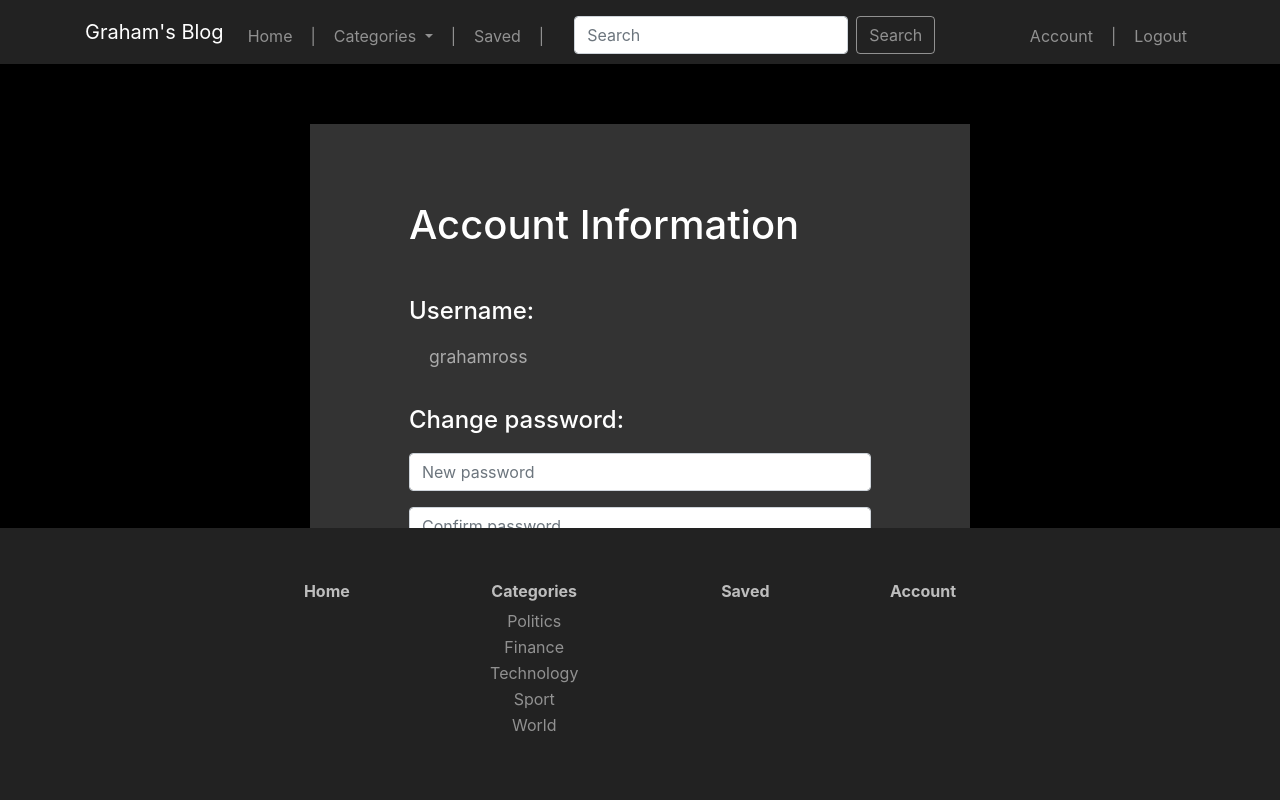
After one commit to grahamross12/blog_website, a Flask app: page /account in a window 1280 px wide. The commit adds this page. Run offline with Flask 2, Linux system fonts and the light colour scheme; a user stored in the database is signed in; data comes from the database, SQL or seed files in the repository; both versions use the stored data as it was after the commit.

Commit message:
Save feature working and fleshed out a lot of the site

```diff
--- a/app.py
+++ b/app.py
@@ -9,8 +9,10 @@ from newsapi import NewsApiClient
 from helpers import login_required
 
 # Initialise NewsAPI
-newsapi = NewsApiClient(api_key='f29c5ca7a2d544889ceaf1396eb0cc75')
+#newsapi = NewsApiClient(api_key='f29c5ca7a2d544889ceaf1396eb0cc75')
+newsapi = NewsApiClient(api_key='8f33ed5353f442099a01fd7a3e63ae96')
 
+domains = 'bbc.co.uk,theguardian.com,telegraph.co.uk,independent.co.uk'
 
 # Configure application
 app = Flask(__name__)
@@ -36,39 +38,29 @@ def after_request(response):
 @app.route("/", methods=['GET'])
 def index():
 
+    # Obtain a list of all the user's saved articles
+    # If user is not logged in, return None
+    if 'user_id' not in session:
+        saved_titles = None
+    else:
+        saved_titles = find_saved_titles(session['user_id'])
+
     categories = ['Politics', 'Finance', 'Technology', 'Sport', 'World']
+    top_headlines = find_headlines()
+    if top_headlines == None:
+        return
 
-    try:
+    article_dicts = []
+    for category in categories:
+        articles = find_articles(category, page_size=3)
 
-        top_headlines = newsapi.get_top_headlines(language='en', country='gb', page_size=3)
-        article_dicts = []
-        for category in categories:
-            articles = newsapi.get_everything(language='en',
-                                           q=category,
-                                           domains = 'bbc.co.uk',
-                                           sort_by='publishedAt',
-                                           page_size=3,
-                                           page=1)
-            article_dict = {'category': category, 'articles': articles['articles']}
-            article_dicts.append(article_dict)
+        if articles == None:
+            return
 
-    except Exception as e:
-            print(e)
-            top_headlines = {'articles': [
-                                        {'title': 'Error', 'description': 'Error', 'urlToImage': 'None'},
-                                        {'title': 'Error', 'description': 'Error', 'urlToImage': 'None'},
-                                        {'title': 'Error', 'description': 'Error', 'urlToImage': 'None'},
-                                        ]}
-            article_dicts = []
-            for category in categories:
-                articles = [{'title': 'Error', 'description': 'Error', 'urlToImage': 'None'},
-                            {'title': 'Error', 'description': 'Error', 'urlToImage': 'None'},
-                            {'title': 'Error', 'description': 'Error', 'urlToImage': 'None'}]
-                article_dict = {'category': category, 'articles': articles}
-                article_dicts.append(article_dict)
+        article_dict = {'category': category, 'articles': articles}
+        article_dicts.append(article_dict)
 
-            flash("Could not load news from NewsAPI")
-    return render_template('index.html', headlines=top_headlines, all_articles=article_dicts)
+    return render_template('index.html', headlines=top_headlines, all_articles=article_dicts, saved_titles=saved_titles)
 
 
 @app.route("/saving", methods=['POST'])
@@ -85,6 +77,7 @@ def saving():
             url = request.form['url']
             image_url = request.form['image_url']
             description = request.form['description']
+            print(description)
             c.execute("INSERT INTO articles (title, url, image_url, description) VALUES (:title, :url, :image_url, :description)",
                      {'title': title, 'url': url, 'image_url': image_url, 'description': description})
 
@@ -107,139 +100,111 @@ def saving():
 @login_required
 def saved():
     """List a user's saved articles from the user_articles table"""
-    conn = sqlite3.connect(db)
-    c = conn.cursor()
-    with conn:
-        # Find the articles that the user has saved
-        c.execute("""SELECT * FROM articles WHERE id IN (
-                     SELECT article_id FROM user_articles WHERE user_id = :user_id)""",
-                     {'user_id': session['user_id']})
-        rows = c.fetchall()
-        if len(rows) == 0:
-            return render_template('empty.html', title='Saved Articles', message="You have no saved articles")
 
-        # Transfer the article info into a dictionary
-        articles = {'articles': []}
-        saved_titles = []
-        for row in rows:
-            article_dict = {}
-            article_dict['title'] = row[1]
-            article_dict['url'] = row[2]
-            article_dict['urlToImage'] = row[3]
-            article_dict['description'] = row[4]
-            articles['articles'].append(article_dict)
-            saved_titles.append(row[1])
+    saved_articles, saved_titles = find_saved_articles(session['user_id'])
+    if saved_articles == None:
+         return render_template('empty.html', title='Saved Articles', message="You have no saved articles")
 
-        return render_template('results.html', title='Saved Articles', articles=articles, saved_titles=saved_titles)
+    # Transfer the article info into a dictionary
+
+    return render_template('results.html', title='Saved Articles', articles=saved_articles, saved_titles=saved_titles)
 
 
 @app.route("/sport")
 def sport():
     """Display a list of sport articles"""
+
     # Obtain a list of all the user's saved articles
-    conn = sqlite3.connect(db)
-    c = conn.cursor()
-    with conn:
-        # Find the articles that the user has saved
-        c.execute("""SELECT * FROM articles WHERE id IN (
-                     SELECT article_id FROM user_articles WHERE user_id = :user_id)""",
-                     {'user_id': session['user_id']})
-        rows = c.fetchall()
-        saved_titles = []
-        for row in rows:
-            saved_titles.append(row[1])
+    # If user is not logged in, return None
+    if 'user_id' not in session:
+        saved_titles = None
+    else:
+        saved_titles = find_saved_titles(session['user_id'])
 
-    try:
-        sport = newsapi.get_everything(language='en',
-                                       q='sport',
-                                       domains = 'bbc.co.uk',
-                                       sort_by='publishedAt',
-                                       page=1)
-    except:
-        sport = {'articles': [
-                                    {'title': 'Error', 'description': 'Error', 'urlToImage': 'None'},
-                                    {'title': 'Error', 'description': 'Error', 'urlToImage': 'None'},
-                                    {'title': 'Error', 'description': 'Error', 'urlToImage': 'None'},
-                                    ]}
+    # Obtain a list of article dictionaries for the sport query
+    articles = find_articles('sport', page_size=10, page=1)
+    if articles == None:
         flash("Could not load news from NewsAPI")
-    print(saved_titles)
-    return render_template('results.html', title="Sport", articles=sport, saved_titles=saved_titles)
+        return
+
+    return render_template('results.html', title='Sport', articles=articles, saved_titles=saved_titles)
 
 
 @app.route("/technology")
 def technology():
     """Display a list of technology articles"""
-    try:
-        technology = newsapi.get_everything(language='en',
-                                       q='technology',
-                                       domains = 'bbc.co.uk',
-                                       sort_by='publishedAt',
-                                       page=1)
-    except:
-        technology = {'articles': [
-                                    {'title': 'Error', 'description': 'Error', 'urlToImage': 'None'},
-                                    {'title': 'Error', 'description': 'Error', 'urlToImage': 'None'},
-                                    {'title': 'Error', 'description': 'Error', 'urlToImage': 'None'},
-                                    ]}
+
+    # Obtain a list of all the user's saved articles
+    # If user is not logged in, return None
+    if 'user_id' not in session:
+        saved_titles = None
+    else:
+        saved_titles = find_saved_titles(session['user_id'])
+
+    # Obtain a list of article dictionaries for the sport query
+    articles = find_articles('technology', page_size=10, page=1)
+    if articles == None:
         flash("Could not load news from NewsAPI")
-    return render_template('results.html', title="Technology", articles=technology, saved_titles=saved_titles)
+        return
+
+    return render_template('results.html', title='Technology', articles=articles, saved_titles=saved_titles)
 
 
 @app.route("/politics")
 def politics():
     """Display a list of politics articles"""
-    try:
-        politics = newsapi.get_everything(language='en',
-                                       q='politics',
-                                       domains = 'bbc.co.uk',
-                                       sort_by='publishedAt',
-                                       page=1)
-    except:
-        politics = {'articles': [
-                                    {'title': 'Error', 'description': 'Error', 'urlToImage': 'None'},
-                                    {'title': 'Error', 'description': 'Error', 'urlToImage': 'None'},
-                                    {'title': 'Error', 'description': 'Error', 'urlToImage': 'None'},
-                                    ]}
+
+    # Obtain a list of all the user's saved articles
+    # If user is not logged in, return None
+    if 'user_id' not in session:
+        saved_titles = None
+    else:
+        saved_titles = find_saved_titles(session['user_id'])
+
+    # Obtain a list of article dictionaries for the sport query
+    articles = find_articles('politics', page_size=10, page=1)
+    if articles == None:
         flash("Could not load news from NewsAPI")
-    return render_template('results.html', title="Politics", articles=politics, saved_titles=saved_titles)
+
+    return render_template('results.html', title='Politics', articles=articles, saved_titles=saved_titles)
 
 
 @app.route("/finance")
 def finance():
     """Display a list of finance articles"""
-    try:
-        finance = newsapi.get_everything(language='en',
-                                       q='finance',
-                                       domains = 'bbc.co.uk',
-                                       sort_by='publishedAt',
-                                       page=1)
-    except:
-        finance = {'articles': [
-                                    {'title': 'Error', 'description': 'Error', 'urlToImage': 'None'},
-                                    {'title': 'Error', 'description': 'Error', 'urlToImage': 'None'},
-                                    {'title': 'Error', 'description': 'Error', 'urlToImage': 'None'},
-                                    ]}
+
+    # Obtain a list of all the user's saved articles
+    # If user is not logged in, return None
+    if 'user_id' not in session:
+        saved_titles = None
+    else:
+        saved_titles = find_saved_titles(session['user_id'])
+
+    # Obtain a list of article dictionaries for the sport query
+    articles = find_articles('finance', page_size=10, page=1)
+    if articles == None:
         flash("Could not load news from NewsAPI")
-    return render_template('results.html', title="Finance", articles=finance, saved_titles=saved_titles)
+
+    return render_template('results.html', title='Finance', articles=articles, saved_titles=saved_titles)
 
 
 @app.route("/world")
 def world():
     """Display a list of world articles"""
-    try:
-        world = newsapi.get_everything(language='en',
-                                       q='world',
-                                       domains = 'bbc.co.uk',
-                                       sort_by='publishedAt',
-                                       page=1)
-    except:
-        world = {'articles': [
-                                    {'title': 'Error', 'description': 'Error', 'urlToImage': 'None'},
-                                    {'title': 'Error', 'description': 'Error', 'urlToImage': 'None'},
-                                    {'title': 'Error', 'description': 'Error', 'urlToImage': 'None'},
-                                    ]}
+
+    # Obtain a list of all the user's saved articles
+    # If user is not logged in, return None
+    if 'user_id' not in session:
+        saved_titles = None
+    else:
+        saved_titles = find_saved_titles(session['user_id'])
+
+    # Obtain a list of article dictionaries for the sport query
+    articles = find_articles('world', page_size=10, page=1)
+    if articles == None:
         flash("Could not load news from NewsAPI")
-    return render_template('results.html', title="World", articles=world, saved_titles=saved_titles)
+
+    return render_template('results.html', title='World', articles=articles, saved_titles=saved_titles)
 
 
 @app.route("/search/<query>")
@@ -248,7 +213,7 @@ def search(query):
     try:
         search = newsapi.get_everything(language='en',
                                        q=query,
-                                       domains = 'bbc.co.uk',
+                                       domains=domains,
                                        sort_by='publishedAt',
                                        page=1)
     except:
@@ -326,7 +291,6 @@ def register():
         username = request.form.get("username")
         password = request.form.get("password")
         email = request.form.get("email")
-        print(email)
 
         if not username:
             return redirect("/register")
@@ -371,8 +335,120 @@ def register():
         return render_template("register.html")
 
 
+@app.route("/account", methods=['GET', 'POST'])
+@login_required
+def account():
+    """Display account information and password change option"""
+    if request.method == 'POST':
+        return render_template("account.html")
+    else:
+        conn = sqlite3.connect(db)
+        c = conn.cursor()
+        with conn:
+            c.execute("SELECT username FROM users WHERE id = :id", {'id': session['user_id']})
+            rows = c.fetchone()
 
+        return render_template("account.html", username=rows[0])
+
+
+def find_articles(query, page_size=10, page=1):
+    """Return the articles dictionary from NewsAPI given a query"""
+    try:
+        articles = newsapi.get_everything(language='en',
+                                       q=query,
+                                       domains = domains,
+                                       sort_by='publishedAt',
+                                       page=page,
+                                       page_size=page_size)
+        if articles['status'] != 'ok':
+            return None
+
+        articles_reduct = []
+        for article in articles['articles']:
+            article_dict = {'title': article['title'],
+                            'url': article['url'],
+                            'urlToImage': article['urlToImage'],
+                            'description': article['description']}
+            articles_reduct.append(article_dict)
+
+        return articles_reduct
+
+    # Return None if there is a problem
+    except Exception as e:
+        print(e)
+        return None
+
+
+def find_saved_titles(user_id):
+    """Find the titles of the saved articles for a given user by querying the user_articles table"""
+    conn = sqlite3.connect(db)
+    c = conn.cursor()
+
+    with conn:
+        # Find the articles that the user has saved
+        c.execute("""SELECT * FROM articles WHERE id IN (
+                     SELECT article_id FROM user_articles WHERE user_id = :user_id)""",
+                     {'user_id': user_id})
+        rows = c.fetchall()
+        saved_titles = []
+        for row in rows:
+            saved_titles.append(row[1])
+
+        # If user has no saved articles, return None
+        if saved_titles == []:
+            return None
+
+        return saved_titles
+
+
+def find_saved_articles(user_id):
+    """Find the saved titles and the article info for a given user"""
+    conn = sqlite3.connect(db)
+    c = conn.cursor()
+
+    with conn:
+        # Find the articles that the user has saved
+        c.execute("""SELECT title, url, image_url, description FROM articles WHERE id IN (
+                     SELECT article_id FROM user_articles WHERE user_id = :user_id)""",
+                     {'user_id': user_id})
+        rows = c.fetchall()
+        saved_articles = []
+        saved_titles = []
+        for row in rows:
+            article_dict = {'title': row[0],
+                            'url': row[1],
+                            'urlToImage': row[2],
+                            'description': row[3]}
+            saved_titles.append(row[0])
+            saved_articles.append(article_dict)
+
+        # If user has no saved articles, return None
+        if saved_articles == [] or saved_titles == []:
+            return None, None
+
+
+        return saved_articles, saved_titles
+
+
+def find_headlines(page_size=3, page=1):
+    """Return the articles dictionary from NewsAPI given a query"""
+    try:
+        top_headlines = newsapi.get_top_headlines(language='en',
+                                                  # domains = domains,
+                                                  # sort_by='publishedAt',
+                                                  country='gb',
+                                                  page=page,
+                                                  page_size=page_size)
+        if top_headlines['status'] != 'ok':
+            return None, None
+
+        return top_headlines['articles']
+
+    # Return None if there is a problem
+    except Exception as e:
+        print(e)
+        return None
 
 
 if __name__ == '__main__':
-	app.run(debug=True)
+    app.run(debug=True)
--- a/static/css/layout.css
+++ b/static/css/layout.css
@@ -1,12 +1,28 @@
 body {
-	background-color: #000
+	background-color: #000;
+	min-height: 100%;
+
 }
 
 main {
-	background-color: rgba(255, 255, 255, 0.2);
+	position: relative;
+	min-height: 100%;
 }
 
-.navbar {
+html {
+	height: 100%;
+}
+
+.page-container {
+  position: relative;
+  min-height: 100vh;
+}
+
+.content-wrapper {
+	padding-bottom: 17rem
+}
+
+nav {
 	background-color: #222 !important;
 	z-index: 10;
 }
@@ -48,3 +64,49 @@ main {
 #register {
 	padding-left: 10px;
 }
+
+footer {
+	height: 17rem;
+	background-color: #222;
+	padding-top: 50px;
+	width: 100%;
+	position: absolute;
+  	bottom: 0;
+}
+
+table {
+	color: white;
+	font-size: 1rem;
+	text-align: center;
+}
+
+th {
+	padding-bottom: 5px;
+}
+
+th a {
+	color: rgba(255, 255, 255, 0.7);
+}
+
+th a:hover {
+	text-decoration: none;
+	color: rgba(255, 255, 255, 0.9);
+}
+
+td a {
+	text-decoration: none;
+	color: rgba(255, 255, 255, 0.5);
+}
+
+td a:hover {
+	text-decoration: none;
+	color: rgba(255, 255, 255, 0.8);
+}
+
+.no-link {
+	color: rgba(255, 255, 255, 0.7);
+}
+
+.footer-nav {
+	width: 800px;
+}
--- /dev/null
+++ b/static/css/login.css
@@ -0,0 +1,68 @@
+.centered {
+	position: absolute;
+	top: 500px;
+	left: 50%;
+	transform: translate(-50%, -80%);
+}
+
+#login-box {
+	width: 600px;
+	height: 400px;
+	background-color: rgba(255, 255, 255, 0.2);
+}
+
+#register-box {
+	width: 600px;
+	height: 450px;
+	background-color: rgba(255, 255, 255, 0.2);
+}
+
+#account-box {
+	width: 660px;
+  	height: 550px;
+  	background-color: rgba(255, 255, 255, 0.2);
+}
+
+.form-box {
+	width: 70%;
+	height: 50%;
+	margin: auto;
+	top: 50%;
+	transform: translate(0,30%)
+}
+
+#login {
+	color: white;
+	font-size: 3rem;
+	font-weight: 450;
+	padding-bottom: 30px;
+}
+
+#account {
+	color: white;
+	font-size: 2.5rem;
+	font-weight: 450;
+	padding-bottom: 40px;
+}
+
+#username-heading {
+	color: white;
+	font-size: 1.5rem;
+	font-weight: 450;
+	padding-bottom: 10px;
+}
+
+#username {
+	color: #aaa;
+	font-size: 1.1rem;
+	padding-bottom: 20px;
+	padding-left: 20px;
+}
+
+.account-box {
+	width: 70%;
+	height: 70%;
+	margin: auto;
+	top: 20%;
+	transform: translate(0,20%)
+}
--- a/static/js/layout.js
+++ b/static/js/layout.js
@@ -1,12 +1,12 @@
-$(document).ready(function(){
-	$("#search-bar").submit(function(event) {
-	let query = $("#search-bar").serialize();
-	alert(query);
-	event.preventDefault();
-	// const host = window.location.hostname;
-	// let url = 'host + '/search/' query';
-	let url = window.location.host;
-	$.get(url + "/search?" + query);
+// $(document).ready(function(){
+// 	$("#search-bar").submit(function(event) {
+// 	let query = $("#search-bar").serialize();
+// 	alert(query);
+// 	event.preventDefault();
+// 	// const host = window.location.hostname;
+// 	// let url = 'host + '/search/' query';
+// 	let url = window.location.host;
+// 	$.get(url + "/search?" + query);
 
-	});
-});
+// 	});
+// });
--- /dev/null
+++ b/templates/account.html
@@ -0,0 +1,30 @@
+{% extends "layout.html" %}
+
+{% block title %}
+    Account
+{% endblock %}
+
+{% block main %}
+<link href="static/css/login.css" rel="stylesheet">
+<div class='container'>
+    <div class='feed'>
+        <div class='centered' id="account-box">
+            <div class='account-box'>
+                <form action="/login" method="post">
+                    <h3 id="account">Account Information</h3>
+                    <h3 id="username-heading">Username:</h3><p id="username">grahamross</p>
+                    <h3 id="username-heading">Change password:</h3>
+
+                    <div class="form-group">
+                        <input class="form-control" name="password" placeholder="New password" type="password">
+                    </div>
+                    <div class="form-group">
+                        <input class="form-control" name="confirmation" placeholder="Confirm password" type="password">
+                    </div>
+                    <button class="btn btn-primary" type="submit">Change Password</button>
+                </form>
+            </div>
+        </div>
+    </div>
+</div>
+{% endblock %}
--- a/templates/layout.html
+++ b/templates/layout.html
@@ -28,7 +28,8 @@
 </head>
 
 <body>
-
+  <div class="page-container">
+    <div class="content-wrapper">
       <nav class="navbar navbar-expand-md navbar-dark border-dark">
           <div class="container">
               <a class="navbar-brand" href="/"><span class="white">Graham's Blog</span></a>
@@ -54,9 +55,8 @@
                       <li class="navbar-text">|</li>
                       <li><a class="nav-link" href="/saved">Saved</a></li>
                       <li class="navbar-text">|</li>
-                    <li><a class="nav-link" href="/about">About</a></li>
                       <li>
-                        <form class="form-inline" id="search-bar">
+                          <form class="form-inline" id="search-bar" action="/search">
                               <input class="form-control mr-sm-2" type="search" placeholder="Search" aria-label="Search" name="q">
                               <button class="btn btn-outline-success my-2 my-sm-0" type="submit">Search</button>
                           </form>
@@ -66,6 +66,7 @@
                   <ul class="navbar-nav ml-auto mt-2">
                       {% if session.user_id %}
                       <li class="nav-item"><a class="nav-link" href="/account">Account</a></li>
+                       <li class="navbar-text">|</li>
                       <li class="nav-item"><a class="nav-link" href="/logout">Logout</a></li>
                       {% else %}
                       <li class="nav-item"><a class="nav-link" href="/login">Log In</a></li>
@@ -76,8 +77,53 @@
           </div>
       </nav>
 
+      <main>
+      {% block main %}{% endblock %}
+      </main>
 
-{% block main %}{% endblock %}
-
+        <footer>
+          <div class="container footer-nav">
+            <table style="width: 100%">
+              <tr>
+                <th><a href="/">Home</a></th>
+                <th class='no-link'>Categories</th>
+                <th><a href="/saved">Saved</a></th>
+                <th><a href="/account">Account</a></th>
+              </tr>
+              <tr>
+                <td></td>
+                <td><a href="/politics">Politics</a></td>
+                <td></td>
+                <td></td>
+              </tr>
+              <tr>
+                <td></td>
+                <td><a href="/finance">Finance</a></td>
+                <td></td>
+                <td></td>
+              </tr>
+              <tr>
+                <td></td>
+                <td><a href="/technology">Technology</a></td>
+                <td></td>
+                <td></td>
+              </tr>
+              <tr>
+                <td></td>
+                <td><a href="/sport">Sport</a></td>
+                <td></td>
+                <td></td>
+              </tr>
+              <tr>
+                <td></td>
+                <td><a href="/world">World</a></td>
+                <td></td>
+                <td></td>
+              </tr>
+            </table>
+          </div>
+        </footer>
+      </div>
+    </div>
   </body>
 </html>
```
Also changed, not shown: static/css/index.css (+12 -13 lines), static/css/results.css (+12 -5 lines), static/js/results.js (+27 -5 lines), templates/index.html (+22 -17 lines), templates/login.html (+7 -1 lines), templates/register.html (+8 -4 lines), templates/results.html (+3 -4 lines), info.db. Lines whose indentation alone changed are shown as unchanged.
